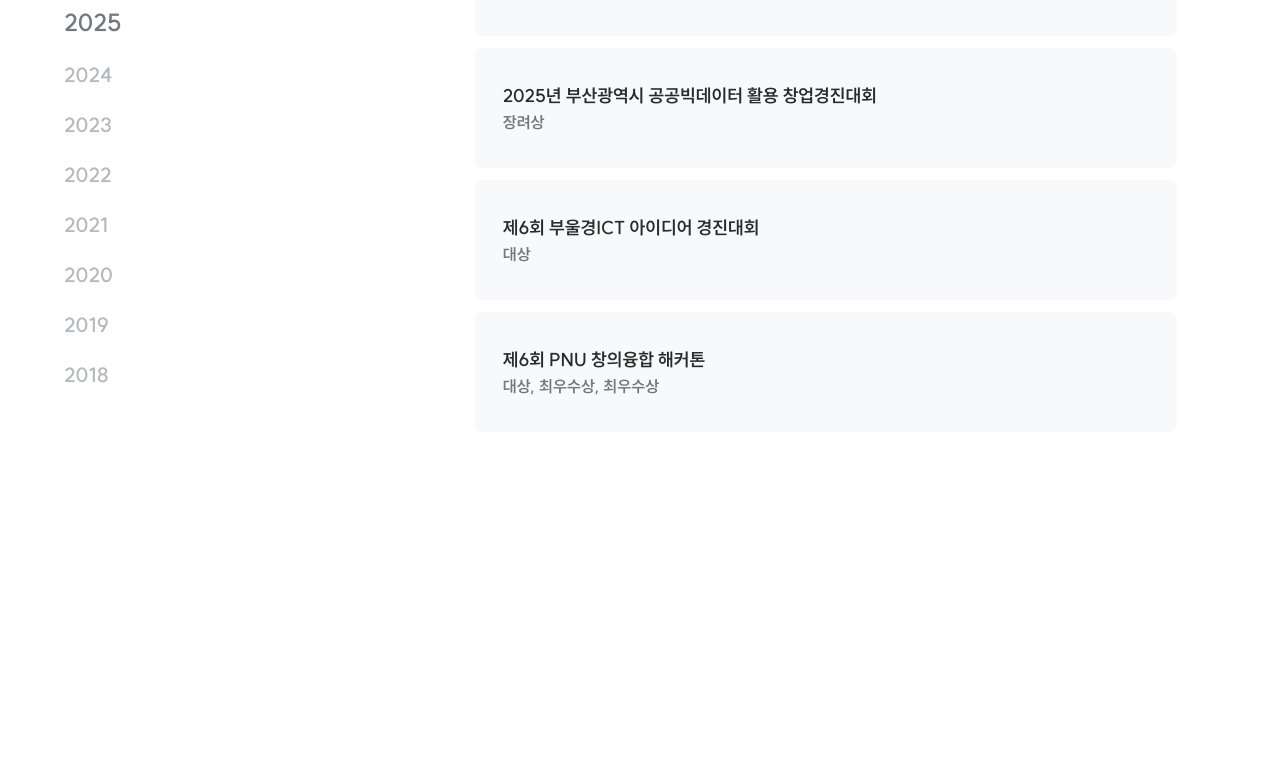
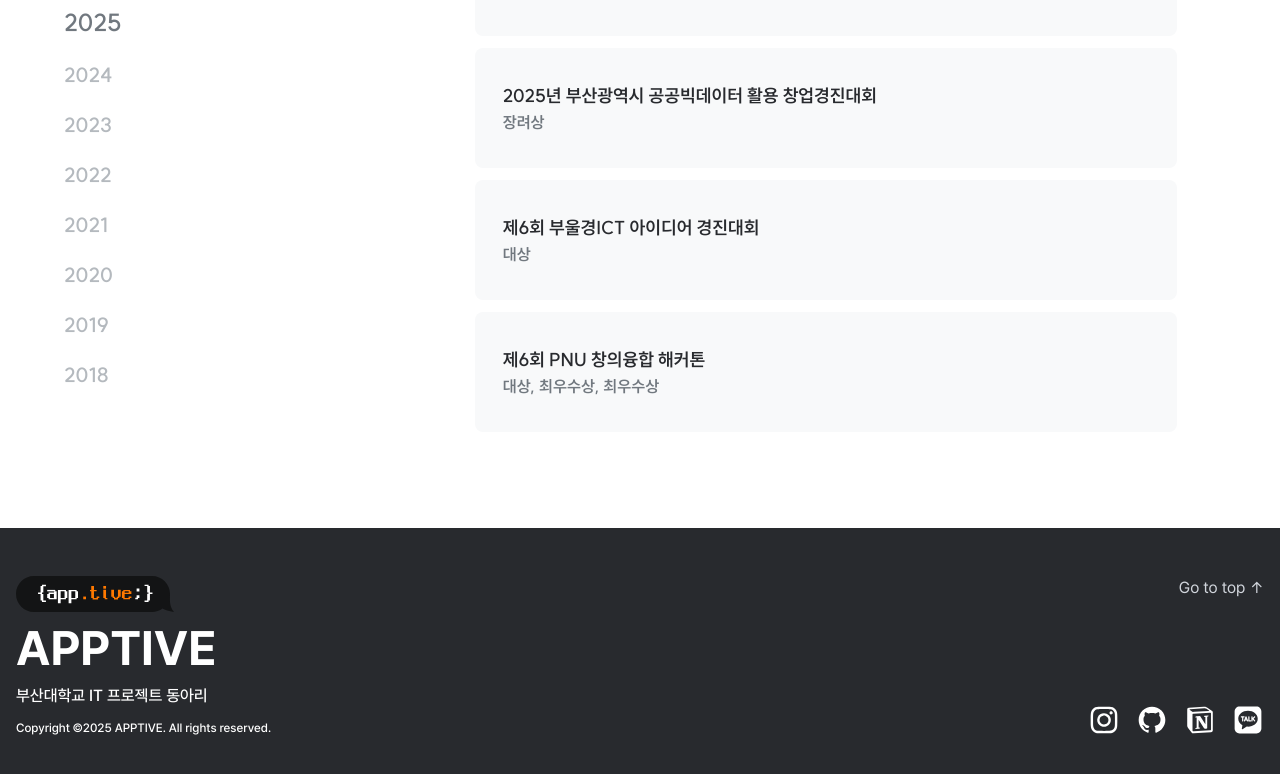
Before and after one commit to ApptiveDev/apptive-frontend-2025, a Next.js app: page /about in a window 1280 px wide. Shown: the part 2338-3112 px from the top of the page. Before the commit the page ends 2866 px from the top, so only its background shows below. Built offline with nearby package versions, Linux system fonts and the light colour scheme.

Commit message:
fix: 소개 페이지 footer 랜더링 오류 수정(#12)

```diff
--- a/src/components/Footer.tsx
+++ b/src/components/Footer.tsx
@@ -24,10 +24,13 @@ export default function Footer() {
   }, []);
 
   const scrollToTop = () => {
-    window.scrollTo({
-      top: 0,
-      behavior: "smooth",
-    });
+    const mainElement = document.querySelector("main");
+    if (mainElement) {
+      mainElement.scrollTo({
+        top: 0,
+        behavior: "smooth",
+      });
+    }
   };
 
   const socialLinks = [
--- a/src/components/features/About/About.tsx
+++ b/src/components/features/About/About.tsx
@@ -3,6 +3,7 @@ import { AboutHeroSection } from "@/components/features/About/AboutHeroSection";
 import { AboutActivitySection } from "@/components/features/About/AboutActivitySection";
 import { AboutCurriculumSection } from "@/components/features/About/AboutCurriculumSection";
 import { AboutHistorySection } from "@/components/features/About/AboutHistorySection";
+import Footer from "@/components/Footer";
 
 export const About = () => {
   return (
@@ -13,6 +14,7 @@ export const About = () => {
         <AboutActivitySection />
         <AboutCurriculumSection />
         <AboutHistorySection />
+        <Footer />
       </main>
     </>
   );
```
